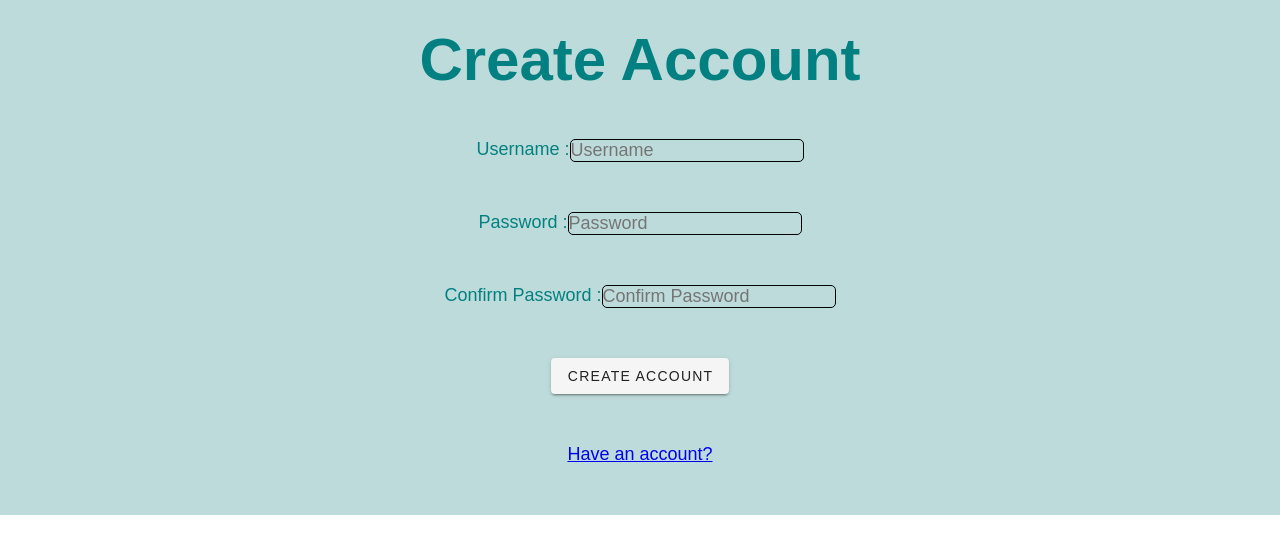
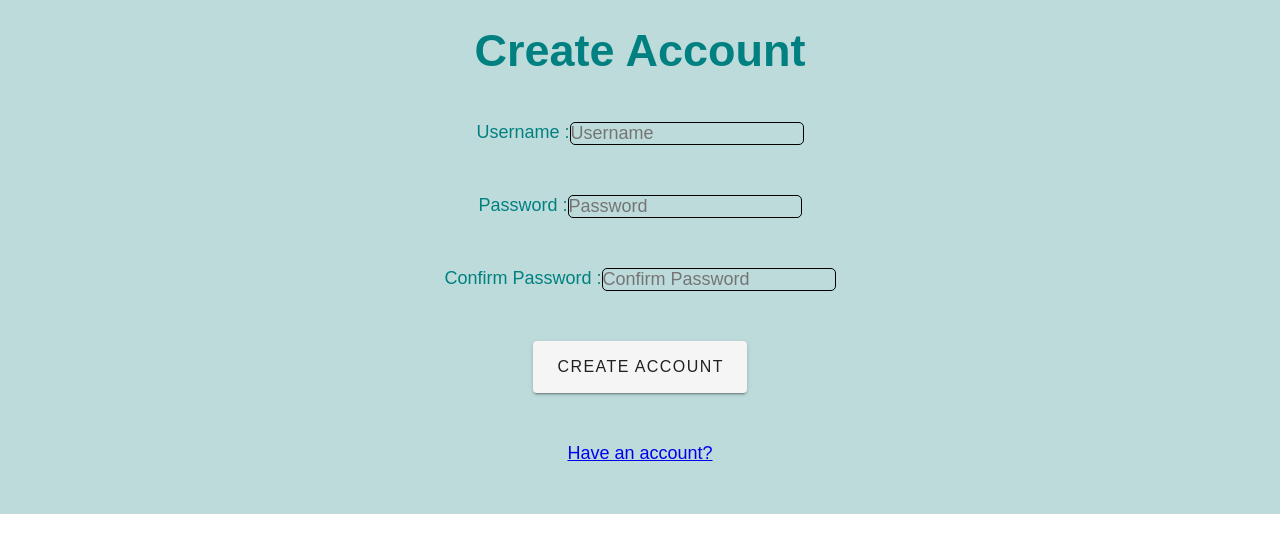
Before and after one commit to vidya1783/FlashCard-StudyApp, a Vue app in the folder vue/: page /register in a window 1280 px wide. Both pictures are taken after a click on the button "NEED AN ACCOUNT?". Shown: the top 554 px of the page. Built offline with nearby package versions, Linux system fonts and the light colour scheme.

Commit message:
Updated study session to load cards

```diff
--- a/vue/src/components/StudySession.vue
+++ b/vue/src/components/StudySession.vue
@@ -76,6 +76,7 @@ export default {
   currentPosition: 0,
   data() {
     return {
+      flashcards:[],
       correctAnswers: [false],
       currentPosition: 0,
       useLightningRound: false, // not going to implement, but included for completeness
--- a/vue/src/router/index.js
+++ b/vue/src/router/index.js
@@ -120,13 +120,14 @@ const router = new Router({
         }
         },
         {
-        path: "/study",
+        path: `/study/:id`,
         name: "study-session",
         component: Study,
         meta: {
           requiresAuth: true
         }
       },
+
       {
         path: `/deck-display/:id`,
         name: 'deck-display',
--- a/vue/src/views/DeckDisplay.vue
+++ b/vue/src/views/DeckDisplay.vue
@@ -5,7 +5,7 @@
         <card-details v-for="flashcard in flashcards"
   v-bind:flashcard="flashcard" v-bind:key="flashcard.id" />
   <card-details />
-  <button>Study Session</button>
+  <router-link v-bind:to="{name:'study-session', params: {id:this.$route.params.id}}"> Study Session </router-link>
   </div>
 </template>
 
@@ -22,7 +22,7 @@ export default {
         }
     },
     created(){
-        console.log("greetings from created")
+
         deckService.getFlashcardsByDeckId(this.$route.params.id)
          .then((response) => {
             this.flashcards = response.data;
--- a/vue/src/views/Register.vue
+++ b/vue/src/views/Register.vue
@@ -3,6 +3,7 @@
 
     <form class="form-register" @submit.prevent="register">
       <h1 class="h3 mb-3 font-weight-normal">Create Account</h1>
+
       <div class="alert alert-danger" role="alert" v-if="registrationErrors">
         {{ registrationErrorMsg }}
       </div>
@@ -38,8 +39,9 @@
         v-model="user.confirmPassword"
         required
       /></div>
-      <div>
-       <v-btn type="submit" >Create Account</v-btn></div>
+      <div class="button">
+       <v-btn  elevation="19"
+  x-large type="submit" >Create Account</v-btn></div>
       <div><router-link :to="{ name: 'login' }">Have an account?</router-link>
       </div>
 
@@ -123,6 +125,7 @@ div{
 }
 h1{
   padding-bottom: 20px;
+  font-size: 45px;
 }
 input{
   border: 1px solid black;
--- a/vue/src/views/Study.vue
+++ b/vue/src/views/Study.vue
@@ -1,9 +1,10 @@
 <template>
-  <study-session v-bind:cardList="cardsToTest"/>
+  <study-session v-bind:cardList="flashcards"/>
 </template>
 
 <script>
 import studySession from '../components/StudySession';
+import deckService from '../services/DeckService';
 export default {
   name: 'study',
   components: {
@@ -25,12 +26,15 @@ export default {
         "flashcard_id": 1004,
         "creator_id": 100,
         "question_text": "mnesicles",
-        "answer_text": "static data, you bum"}]
+        "answer_text": "static data, you bum"}],
+        flashcards:[]
     }
   },
   created() {
-
-  }
+    deckService.getFlashcardsByDeckId(this.$route.params.id)
+         .then((response) => {
+            this.flashcards = response.data;});
+}
 }
 </script>
 
```
